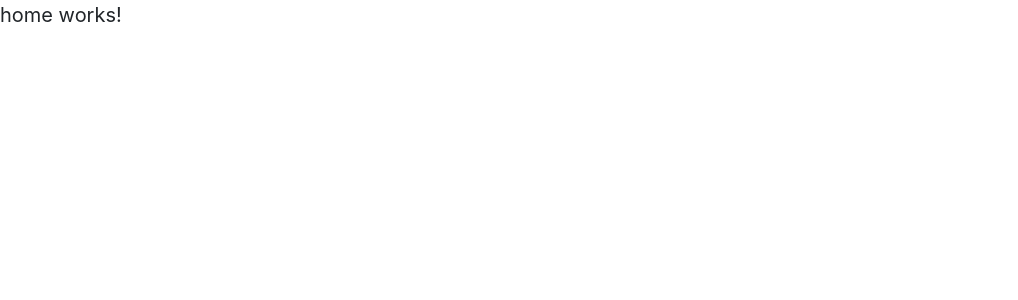
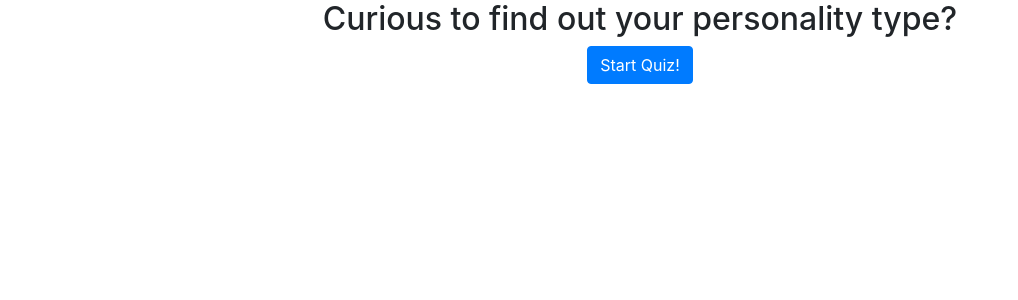
Before and after one commit to MKaranusic/TeamwayPersonalityQuiz, an Angular app in the folder src/SPA/TeamwayPersonalityQuiz/: page / in a window 1280 px wide. Shown: the top 300 px of the page, without its empty margins (0-1018 px from the left). Built offline with nearby package versions, Linux system fonts and the light colour scheme.

Commit message:
basic home look and functionality

```diff
--- a/src/SPA/TeamwayPersonalityQuiz/src/app/pages/home/home.component.html
+++ b/src/SPA/TeamwayPersonalityQuiz/src/app/pages/home/home.component.html
@@ -1,3 +1,14 @@
-<p>
-  home works!
-</p>
+<div class="container-fluid">
+  <div class="row title-row">
+    <div class="col">
+      <h2 class="text-center">
+        Curious to find out your personality type?
+      </h2>
+    </div>
+  </div>
+  <div class="row call-to-action-row">
+    <div class="col d-flex justify-content-center">
+      <button class="btn btn-primary" routerLink="quiz">Start Quiz!</button>
+    </div>
+  </div>
+</div>
```
